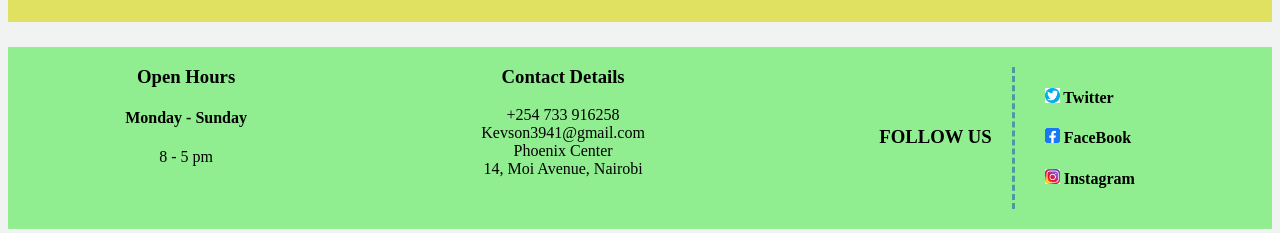
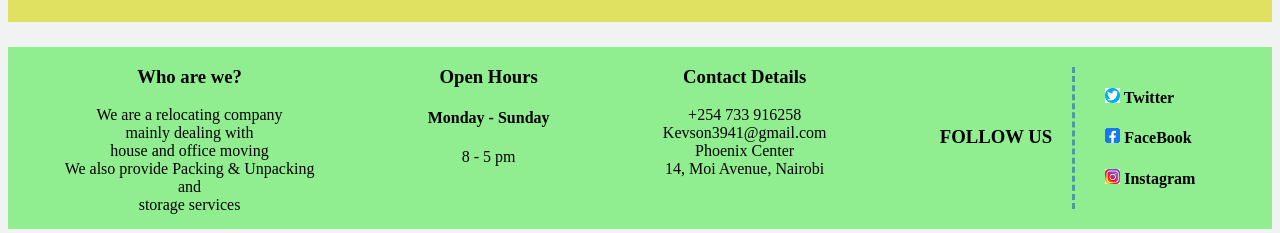
Before and after one commit to Kevson102/Relocation-Express-Website, a plain HTML site: page index.html in a window 1280 px wide. Shown: the part 730-963 px from the top of the page. Drawn offline with Linux system fonts and the light colour scheme.

Commit message:
ADDS CONTENT IN THE FOOTER OF THE HOME PAGE

```diff
--- a/index.css
+++ b/index.css
@@ -116,6 +116,6 @@ footer{
     padding-left: 30px;
     text-align: left;
 }
-#contacts>p{
+#contacts>p, #description>p{
     margin: 0;
 }
--- a/index.html
+++ b/index.html
@@ -103,6 +103,15 @@
             <marquee direction="left"><p>YOUR SAFE & FAST RELOCATION IS OUR PRIORITY</p></marquee>
         </div>
         <footer>
+            <div id="description">
+                <h3>Who are we?</h3>
+                <p>We are a relocating company</p>
+                <p>mainly dealing with</p>
+                <p>house and office moving</p>
+                <p>We also provide Packing & Unpacking</p>
+                <p>and</p>
+                <p>storage services</p>
+            </div>
             <div id="time">
                 <h3>Open Hours</h3>
                 <h4>Monday - Sunday</h4>
```
